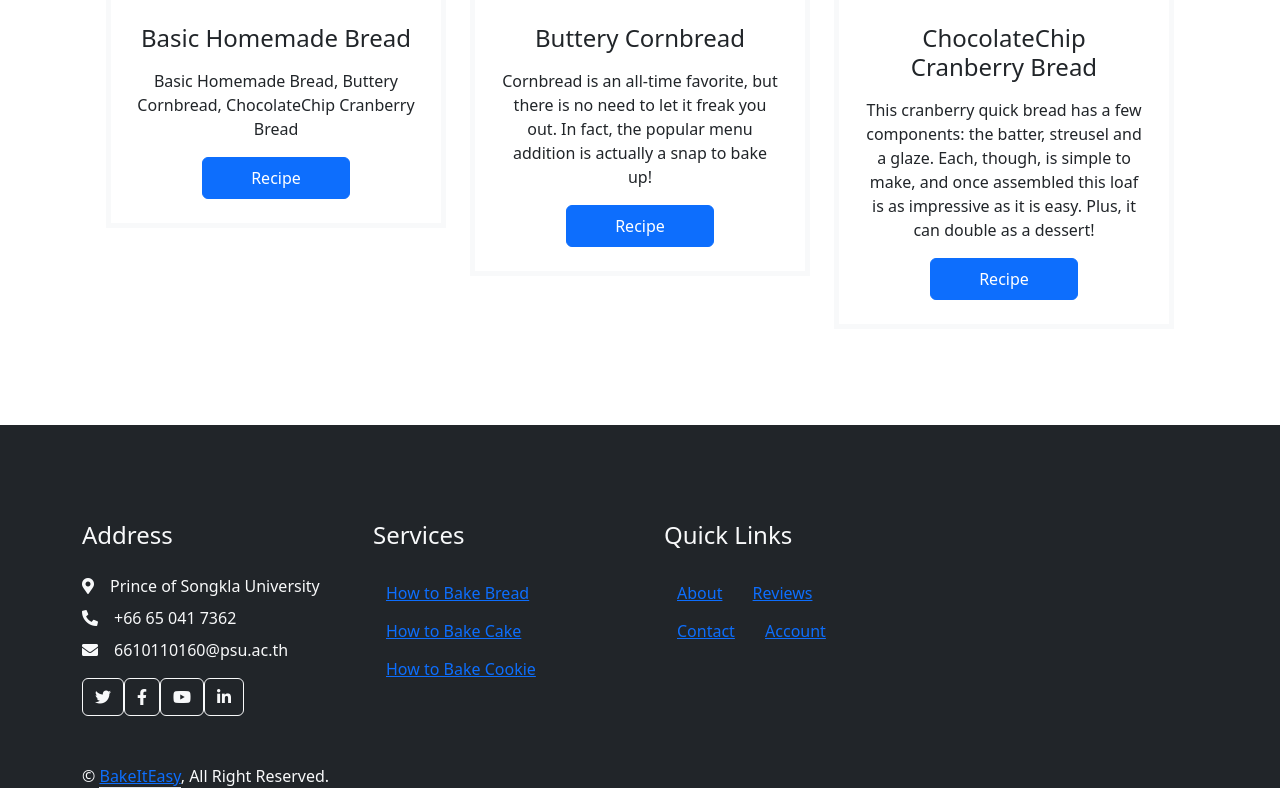
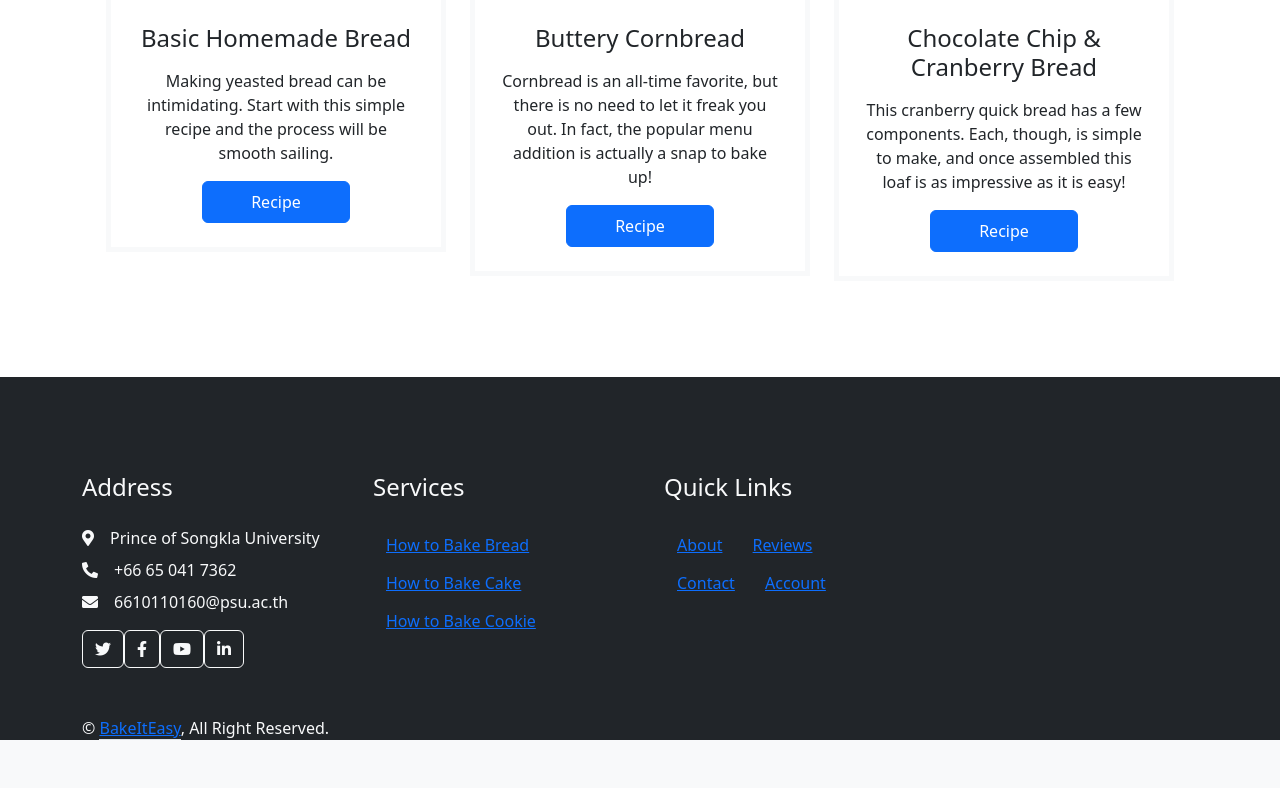
Before and after one commit to nimpy-wth/flask-web, a Flask app: template website/templates/bread.html in a window 1280 px wide. Shown: the part 738-1526 px from the top of the page. After the commit the page ends 1478 px from the top, so only its background shows below. Run offline with Flask 3, Linux system fonts and the light colour scheme; the template is opened without the code that fills it, so the values that code supplies are empty; some libraries are stand-ins or nearby versions; some web fonts are replaced.

Commit message:
update bread

```diff
--- a/website/templates/bread.html
+++ b/website/templates/bread.html
@@ -28,9 +28,9 @@
                         <img class="img-fluid" src="img/service-4.jpg" alt="">
                     </div>
                     <div class="p-4 text-center border border-5 border-light border-top-0">
-                        <h4 class="mb-3">Basic Homemade Bread</h4>
-                        <p>Basic Homemade Bread, Buttery Cornbread, ChocolateChip Cranberry Bread</p>
-                        <a href="" class="btn btn-primary py-2 px-5">Recipe</a>
+                        <h4 class="mb-3" >Basic Homemade Bread</h4>
+                        <p>Making yeasted bread can be intimidating. Start with this simple recipe and the process will be smooth sailing.</p>
+                        <a href="/basicbread" class="btn btn-primary py-2 px-5">Recipe</a>
                     </div>
                 </div>
             </div>
@@ -52,9 +52,9 @@
                         <img class="img-fluid" src="img/service-6.jpg" alt="">
                     </div>
                     <div class="p-4 text-center border border-5 border-light border-top-0">
-                        <h4 class="mb-3">ChocolateChip Cranberry Bread</h4>
-                        <p>This cranberry quick bread has a few components: the batter, streusel and a glaze. Each, though, is simple to make, and once assembled this loaf is as impressive as it is easy. Plus, it can double as a dessert!</p>
-                        <a href="" class="btn btn-primary py-2 px-5">Recipe</a>
+                        <h4 class="mb-3">Chocolate Chip & Cranberry Bread</h4>
+                        <p>This cranberry quick bread has a few components. Each, though, is simple to make, and once assembled this loaf is as impressive as it is easy!</p>
+                        <a href="/cranberrybread" class="btn btn-primary py-2 px-5">Recipe</a>
                     </div>
                 </div>
             </div>
@@ -62,4 +62,5 @@
     </div>
 </div>
 <!-- Service End -->
+
 {% endblock %}
```
